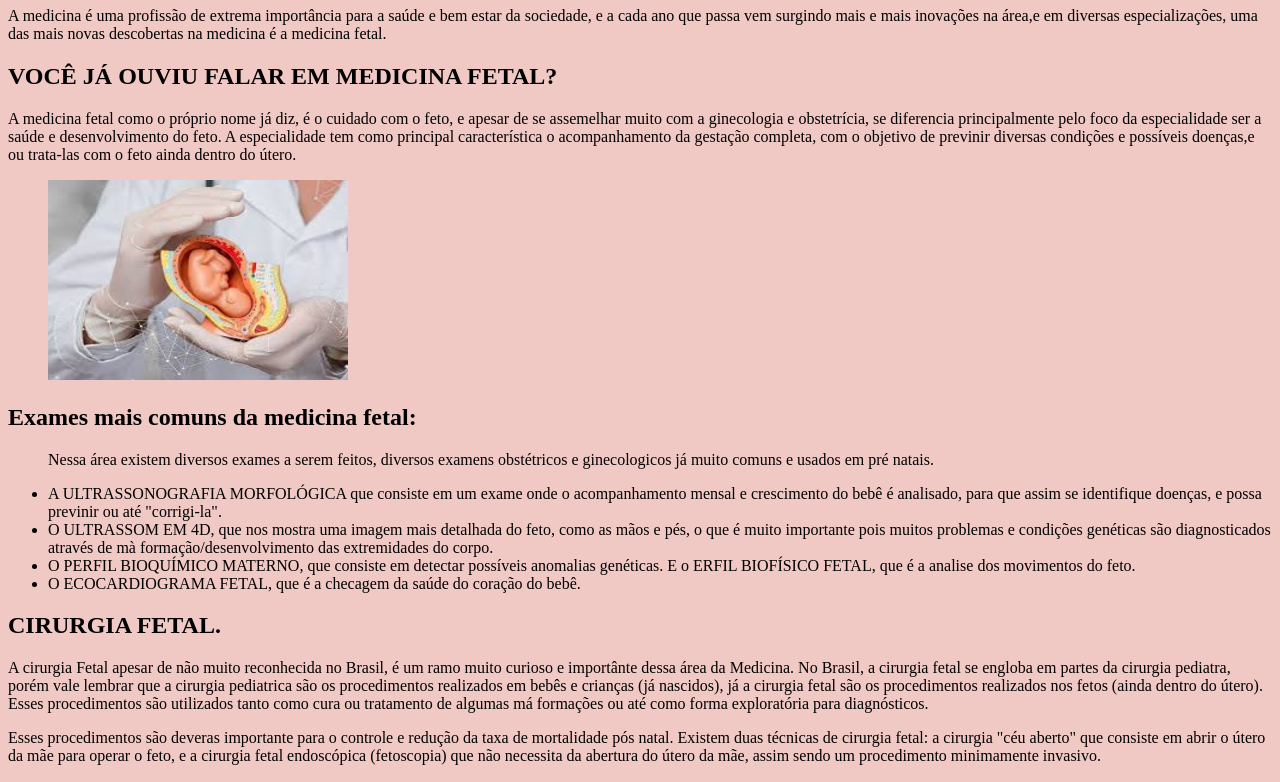
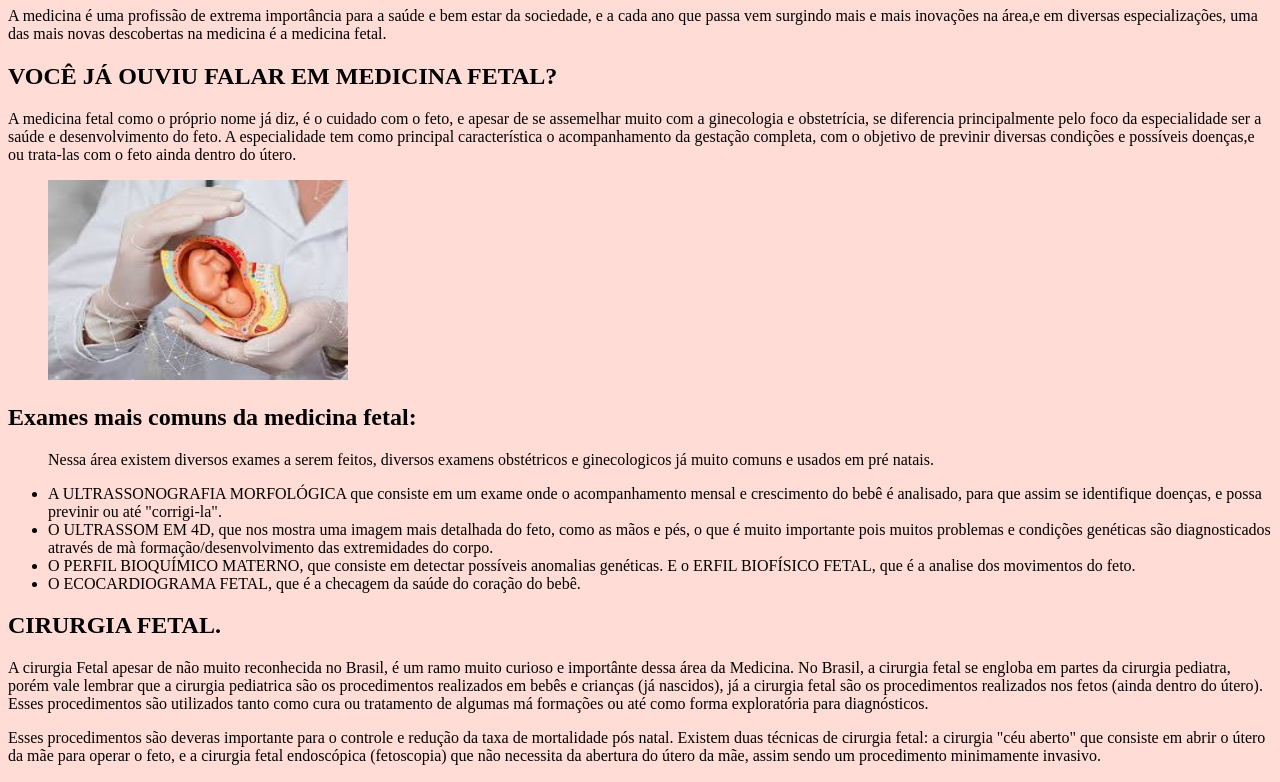
Before and after one commit to juliabeatris/Julia-linda-e-corinthiana, a plain HTML site: page index.html in a window 1280 px wide. Shown: the part 73-855 px from the top of the page. Drawn offline with Linux system fonts and the light colour scheme.

Commit message:
Update style.css

```diff
--- a/style.css
+++ b/style.css
@@ -1,4 +1,4 @@
 body{
-    background-color: #f0c9c4;
+    background-color: #ffddd6;
 }
 h1{ color:}
```
